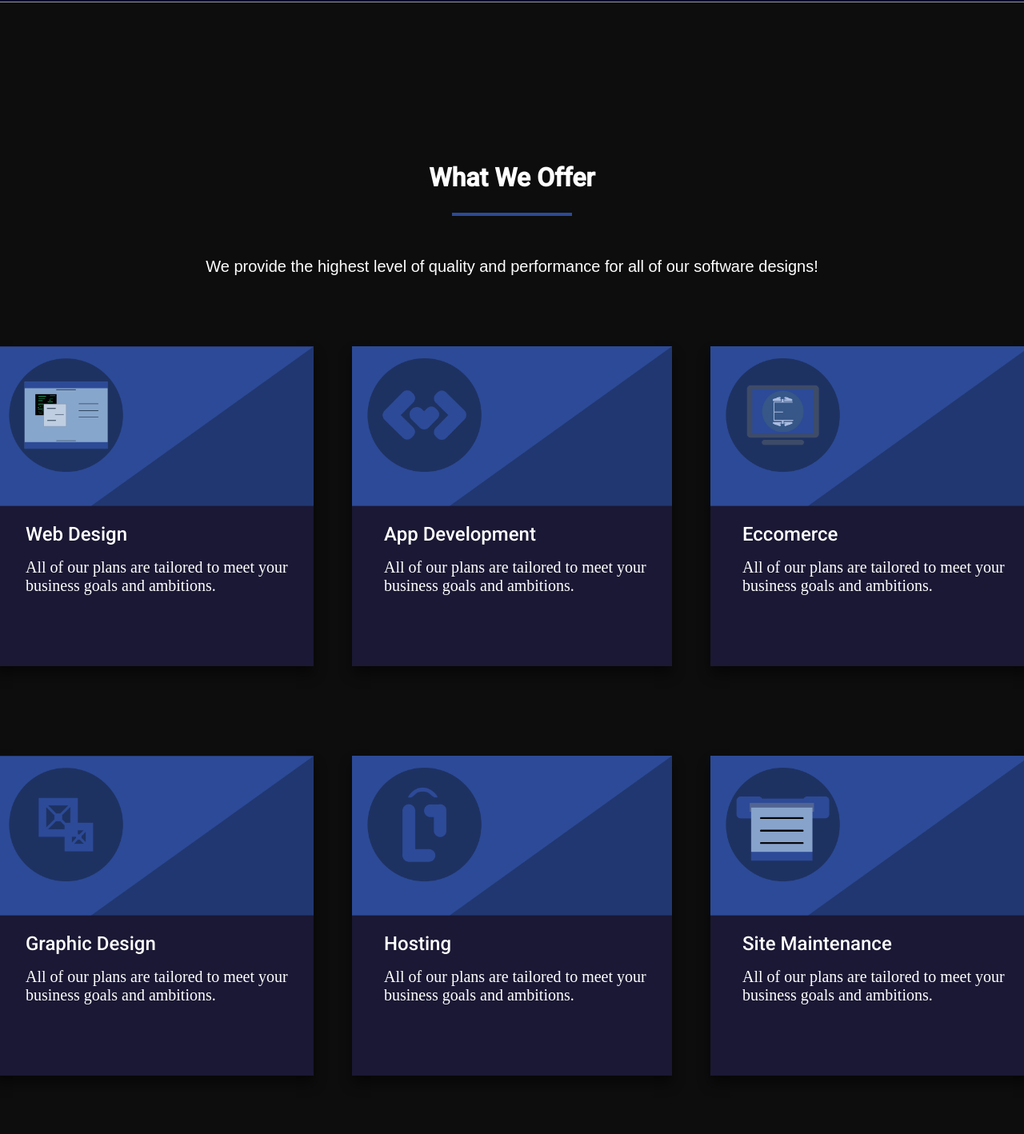
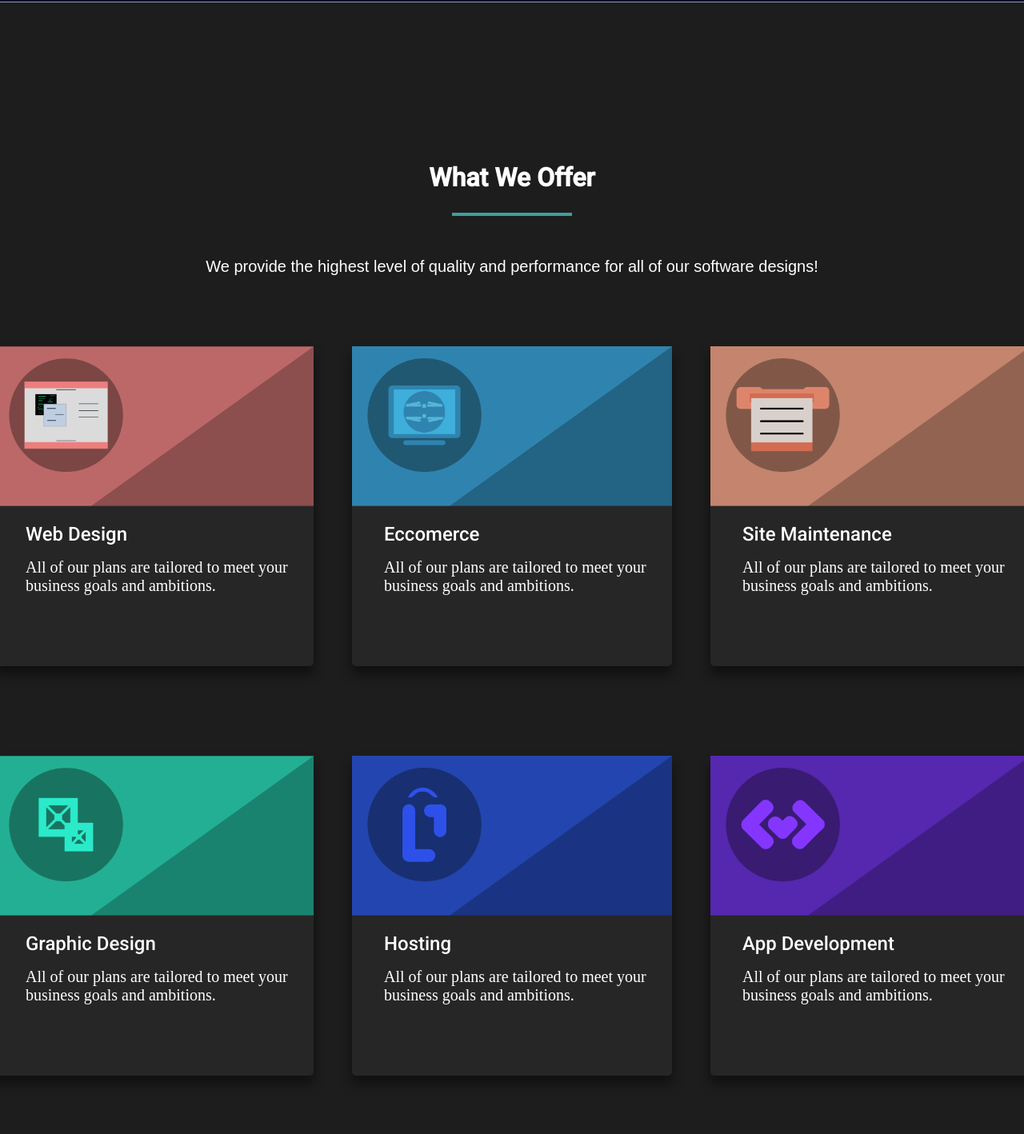
Before and after one commit to Emberwind-Studios/Company-Site-Gatsby, a Gatsby site: page / in a window 1280 px wide. Shown: the part 922-2340 px from the top of the page at 80% size. Built offline with nearby package versions, Linux system fonts and the light colour scheme; Gatsby itself is replaced by a stand-in of ours.

Commit message:
card color

```diff
--- a/src/assets/css/styles.css
+++ b/src/assets/css/styles.css
@@ -6,7 +6,7 @@
 
 html {
   height: 100%;
-  background-color: rgb(13, 13, 13);
+  background-color: #1d1d1d;
 }
 
 body {
--- a/src/components/global/theme/Theme.jsx
+++ b/src/components/global/theme/Theme.jsx
@@ -6,8 +6,8 @@ import "@fontsource/actor"
 const theme = {
   colors: {
     text: "#ffffff",
-    background: "#000000",
-    primary: "#2C4A97",
+    background: "##1d1d1d",
+    primary: "#409e9e",
     secondary: "#ff6347",
     heading: "#ffffff",
     success: "#308FA4",
--- a/src/components/homePage/services/Services.jsx
+++ b/src/components/homePage/services/Services.jsx
@@ -2,12 +2,12 @@ import React from "react";
 import { Container, Row, Col } from "../../global/theme/Theme";
 import styled from "styled-components";
 import "./services.css";
-import HostLogoDark from "../../../images/dark-card-images/hosting-dark.png";
-import WebDLogoDark from "../../../images/dark-card-images/web-development-dark.png";
-import AppDLogoDark from "../../../images/dark-card-images/app-development-dark.png";
-import EcLogoDark from "../../../images/dark-card-images/ecommerce-dark.png";
-import GraphLogoDark from "../../../images/dark-card-images/graphic-design-dark.png";
-import MaintLogoDark from "../../../images/dark-card-images/maintenance-dark.png";
+import HostLogoBlue from "../../../images/neon-card-images/hosting-blue.png";
+import WebDLogoRed from "../../../images/neon-card-images/web-design-red.png";
+import AppDLogoPurp from "../../../images/neon-card-images/app-development-purple.png";
+import EcLogoLightBlue from "../../../images/neon-card-images/ecommerce-light-blue.png";
+import GraphLogoGreen from "../../../images/neon-card-images/graphic-design-green.png";
+import MaintLogoTan from "../../../images/neon-card-images/maint-tan.png";
 import { Link } from "gatsby";
 
 const Card = styled.div`
@@ -16,13 +16,15 @@ const Card = styled.div`
   box-shadow: rgba(0, 0, 0, 0.491) 0px 10px 15px;
   cursor: pointer;
   transition: 0.2s;
-  background-color: #1a1834;
+  background-color: #262626;
+  border-radius: 5px;
 
   :hover {
     transition: 0.2s;
     transform: translateY(-15px);
   }
 `;
+
 
 const SubContainer = styled.div`
   margin-left: 10%;
@@ -97,7 +99,7 @@ const Services = () => {
           <Col className="services-col">
             <Link to="/web-design/" style={{textDecoration:'none', color:'#454040'}}>
             <Card>
-              <img src={MaintLogoDark} className="card-image" alt="Web Design"></img>
+              <img src={WebDLogoRed} className="card-image" alt="Web Design"></img>
               <SubContainer>
                 <Heading>Web Design</Heading>
                 <SubText>
@@ -109,10 +111,10 @@ const Services = () => {
             </Link>
           </Col>
           <Col className="services-col">
-            <Card>
-              <img src={AppDLogoDark} className="card-image" alt="App Development"></img>
+          <Card>
+              <img src={EcLogoLightBlue} className="card-image" alt="Eccomerce"></img>
               <SubContainer>
-                <Heading>App Development</Heading>
+                <Heading>Eccomerce</Heading>
                 <SubText>
                   All of our plans are tailored to meet your business goals and
                   ambitions.
@@ -121,10 +123,10 @@ const Services = () => {
             </Card>
           </Col>
           <Col className="services-col">
-            <Card>
-              <img src={EcLogoDark} className="card-image" alt="Eccomerce"></img>
+          <Card>
+            <img src={MaintLogoTan} className="card-image" alt=" Site Maintenance"></img>
               <SubContainer>
-                <Heading>Eccomerce</Heading>
+                <Heading>Site Maintenance</Heading>
                 <SubText>
                   All of our plans are tailored to meet your business goals and
                   ambitions.
@@ -139,7 +141,7 @@ const Services = () => {
         <Row>
           <Col className="services-col">
             <Card>
-              <img src={GraphLogoDark} className="card-image" alt="Graphic Design"></img>
+              <img src={GraphLogoGreen} className="card-image" alt="Graphic Design"></img>
               <SubContainer>
                 <Heading>Graphic Design</Heading>
                 <SubText>
@@ -151,7 +153,7 @@ const Services = () => {
           </Col>
           <Col className="services-col">
             <Card>
-              <img src={HostLogoDark} className="card-image" alt="Hosting"></img>
+              <img src={HostLogoBlue} className="card-image" alt="Hosting"></img>
               <SubContainer>
                 <Heading>Hosting</Heading>
                 <SubText>
@@ -163,9 +165,10 @@ const Services = () => {
           </Col>
           <Col className="services-col">
             <Card>
-              <img src={WebDLogoDark} className="card-image" alt=" Site Maintenance"></img>
+            <img src={AppDLogoPurp} className="card-image" alt="App Development"></img>
+
               <SubContainer>
-                <Heading>Site Maintenance</Heading>
+                <Heading>App Development</Heading>
                 <SubText>
                   All of our plans are tailored to meet your business goals and
                   ambitions.
@@ -175,6 +178,7 @@ const Services = () => {
           </Col>
         </Row>
       </Container>
+
     </>
   );
 };
--- a/src/pages/index.js
+++ b/src/pages/index.js
@@ -20,10 +20,10 @@ const IndexPage = () => {
         <Services></Services>
       </FadeInAnimation>
       <FadeInAnimation>
-        <About></About>
+      <ServiceDetails></ServiceDetails>
         </FadeInAnimation>
         <FadeInAnimation>
-        <ServiceDetails></ServiceDetails>
+        <About></About>
         </FadeInAnimation>
       <Footer></Footer>
     </ThemeProvider>
```
Also changed, not shown: src/images/background-img-space.png (added), src/images/dark-card-images/maint-dark.png (renamed from src/images/dark-card-images/web-development-dark.png), src/images/dark-card-images/web-design-dark.png (renamed from src/images/dark-card-images/maintenance-dark.png), src/images/neon-card-images/app-development-purple.png (added), src/images/neon-card-images/ecommerce-light-blue.png (added), src/images/neon-card-images/graphic-design-green.png (added), src/images/neon-card-images/hosting-blue.png (added), src/images/neon-card-images/maint-tan.png (added), src/images/neon-card-images/web-design-red.png (added).
